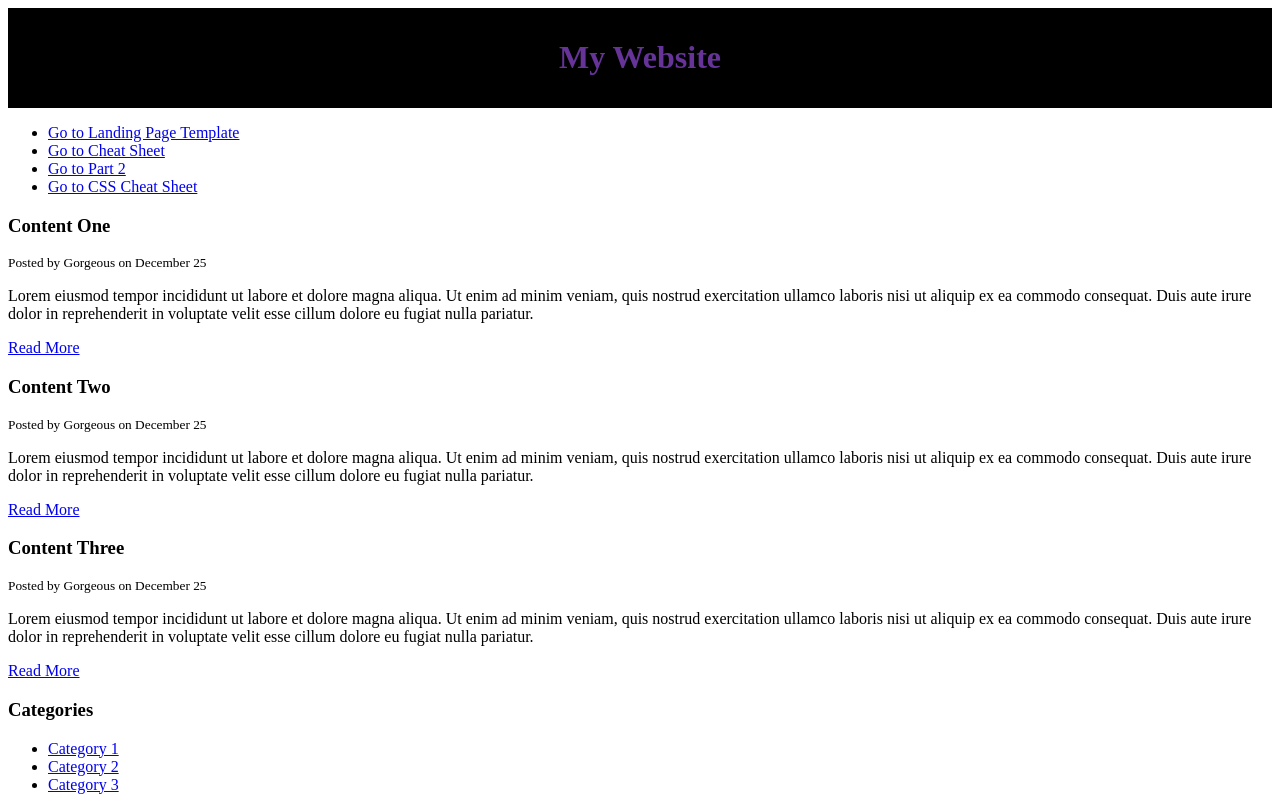
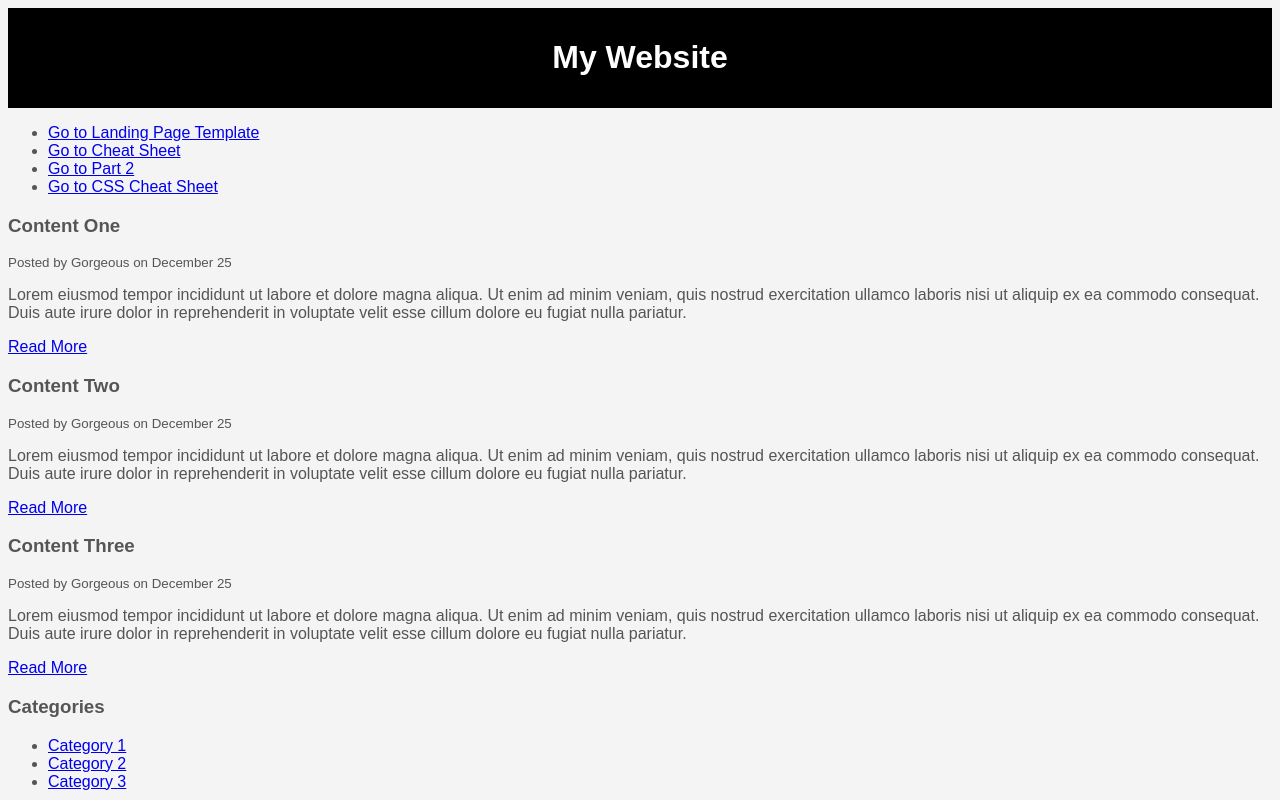
Before and after one commit to yemgunter/new_start, a plain HTML site: page index.html in a window 1280 px wide. Shown: the top 800 px of the page. Drawn offline with Linux system fonts and the light colour scheme.

Commit message:
Update style.css
Change to body tag from h1

```diff
--- a/css/style.css
+++ b/css/style.css
@@ -9,8 +9,15 @@
 
 /*** Body Styling ***/
 
-h1{
-        color: rebeccapurple;
+body{
+        background-color: #f4f4f4;
+        color:#555555;
+
+        font-family: Arial, Helvetica, sans-serif;
+        font-size: 16px;
+        font-weight: normal;
+        /*** Same as Above ***/
+        font: normal 16px Arial, Helvetica, sans-serif;
 }
 
 /*** Footer Styling ***/
```
